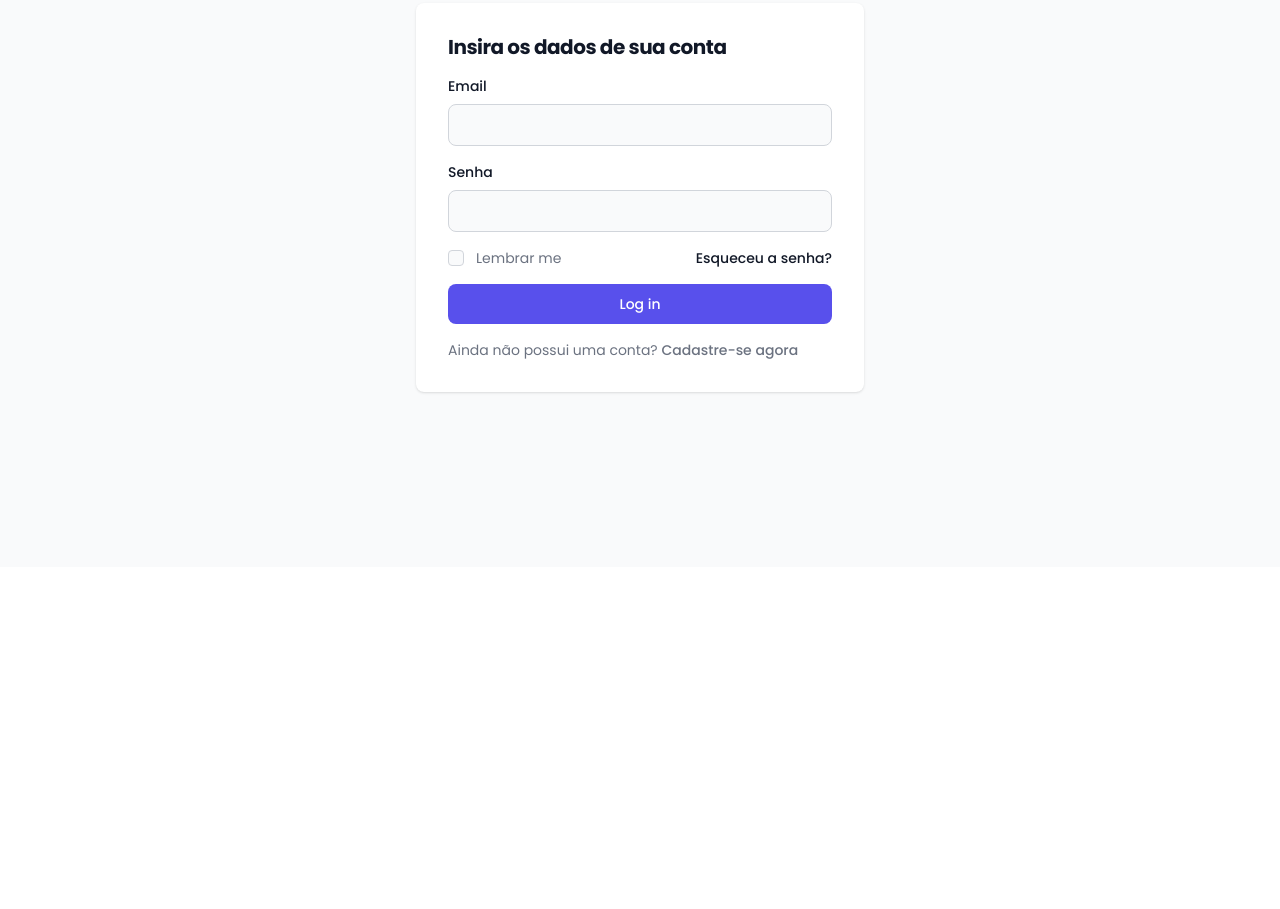
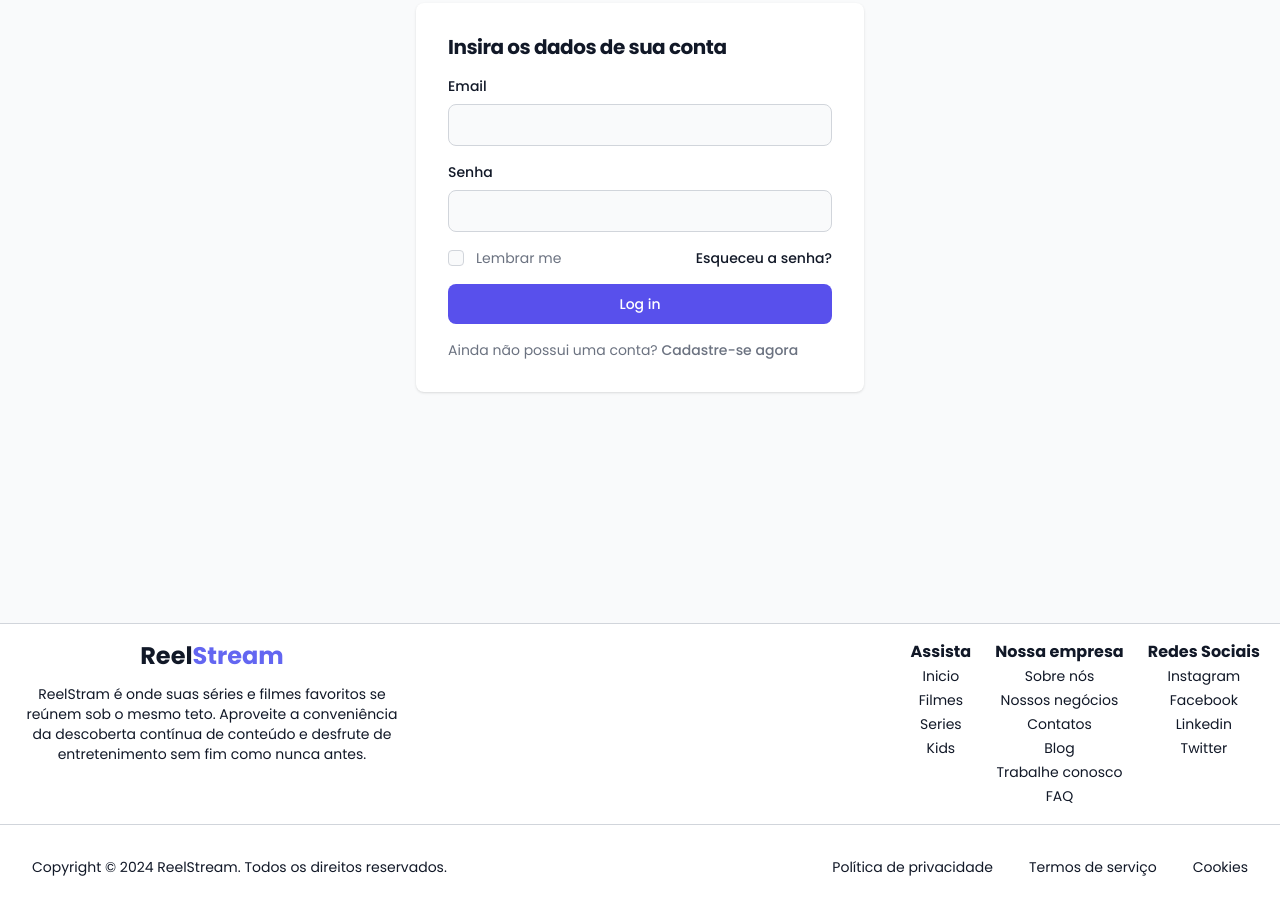
Before and after one commit to DiogoSouza08/ReelStream, a website: page Login/login.html in a window 1280 px wide. Shown: the part 321-1230 px from the top of the page. Before the commit the page ends 888 px from the top, so only its background shows below. Drawn offline with nearby package versions, Linux system fonts and the light colour scheme; files that its build step writes are made by us from their sources.

Commit message:
Update login.html

```diff
--- a/Login/login.html
+++ b/Login/login.html
@@ -79,7 +79,7 @@
 
 
 
-    <section class="bg-gray-50  text-gray-900  ">
+    <section class="bg-gray-50 pb-36 sm:pb-0 md:pb-14  text-gray-900  ">
         <div class="flex flex-col items-center justify-center px-6 py-8 mx-auto md:h-screen lg:py-0">
             <p class="flex items-center mb-6 text-3xl font-semibold  ">
                 Faça seu login
@@ -119,6 +119,54 @@
         </div>
       </section>
 
+      <footer>
+        <div class=" border-t sm:px-12 bg-white p-5 sm:p-0 gap-7 sm:gap-0 sm:py-10 text-center sm:text-start py-4 flex-col sm:flex-row border-gray-300 flex justify-between">
+            <div class="w-auto text-gray-900 sm:w-96 flex flex-col  gap-3">
+                <p class="text-2xl font-bold">Reel<span class="text-indigo-500">Stream</span></p>
+                    <p class="text-sm ">
+                        ReelStram é onde suas séries e filmes favoritos se reúnem sob o mesmo teto. Aproveite a conveniência da descoberta contínua de conteúdo e desfrute de entretenimento sem fim como nunca antes.
+                    </p>
+            </div>
+            <div class="flex sm:gap-28 text-gray-900  gap-6 justify-center ">
+                <div class="flex flex-col">
+                    <p class="font-semibold">Assista</p>
+                    <a href="./index.html" class="text-sm font-extralight leading-6">Inicio</a>
+                    <a href="./filmes/filmes.html" class="text-sm font-extralight leading-6">Filmes</a>
+                    <a href="./series/series.html" class="text-sm font-extralight leading-6">Series</a>
+                    <a href="./Kids/kids.html" class="text-sm font-extralight leading-6">Kids</a>
+                </div>
+                <div class="flex flex-col">
+                    <p class="font-semibold">Nossa empresa</p>
+                    <a href="#" class="text-sm font-extralight leading-6">Sobre nós</a>
+                    <a href="#" class="text-sm font-extralight leading-6">Nossos negócios</a>
+                    <a href="#" class="text-sm font-extralight leading-6">Contatos</a>
+                    <a href="#" class="text-sm font-extralight leading-6">Blog</a>
+                    <a href="#" class="text-sm font-extralight leading-6">Trabalhe conosco</a>
+                    <a href="#" class="text-sm font-extralight leading-6">FAQ</a>
+                </div>
+                <div class="flex flex-col">
+                    <p class="font-semibold">Redes Sociais</p>
+                    <a href="#" class="text-sm font-extralight leading-6">Instagram</a>
+                    <a href="#" class="text-sm font-extralight leading-6">Facebook</a>
+                    <a href="#" class="text-sm font-extralight leading-6">Linkedin</a>
+                    <a href="#" class="text-sm font-extralight leading-6">Twitter</a>
+                </div>
+            </div>
+        </div>
+        <div class="border-t sm:px-12 bg-white text-gray-900 text-sm sm:py-10 p-8 sm:p-0 gap-5 border-gray-300 flex sm:flex-row flex-col justify-between">
+            <div>
+                <p class="text-center">Copyright © 2024 ReelStream. Todos os direitos reservados.</p>
+            </div>
+            <div class="flex  flex-row gap-9">
+                <div>Política de privacidade</div>
+                <div>Termos de serviço</div>
+                <div>Cookies</div>
+            </div>
+        </div>
+
+
+    </footer>
+
 
       <script src="../MenuMobile.js"></script>
 </body>
```
